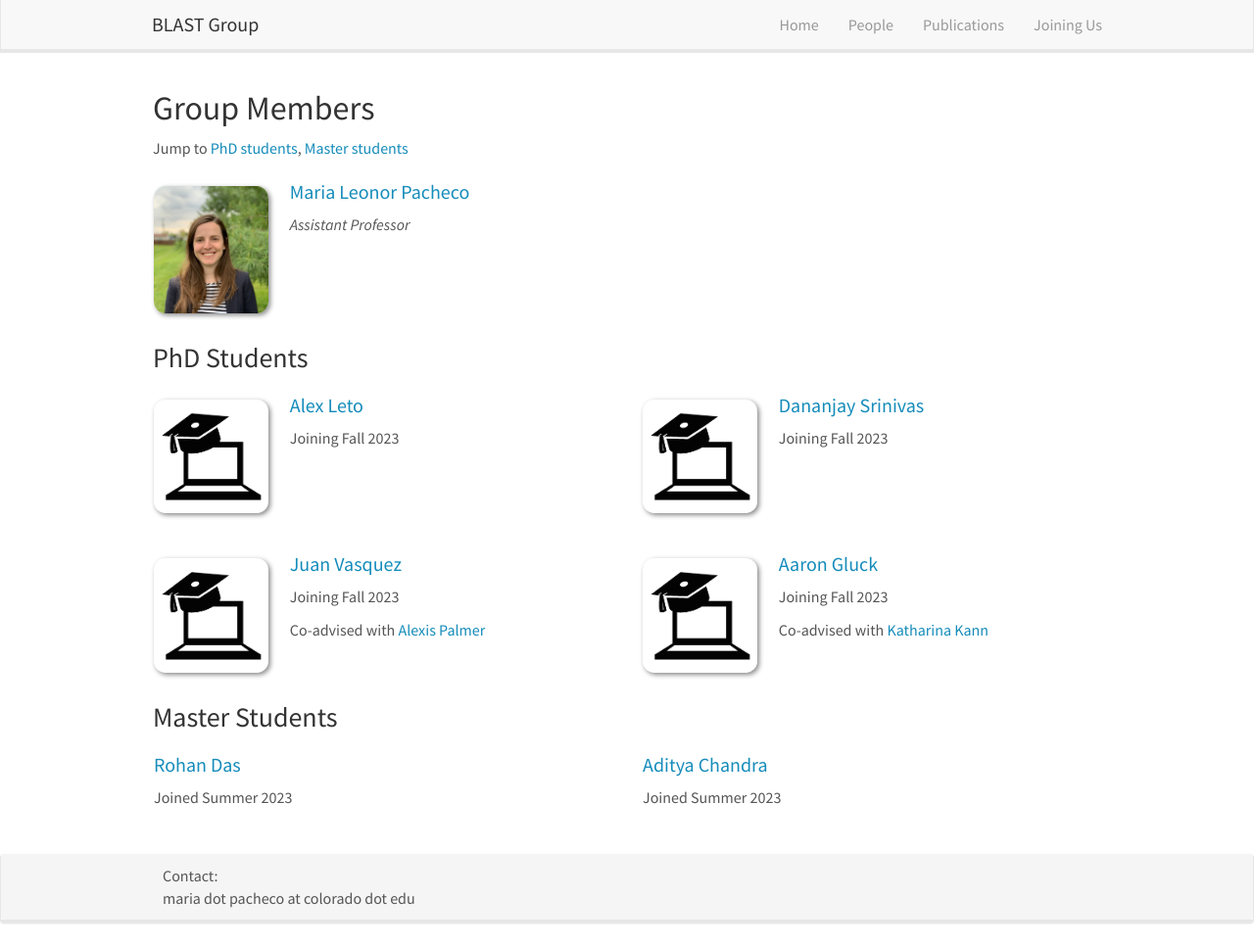
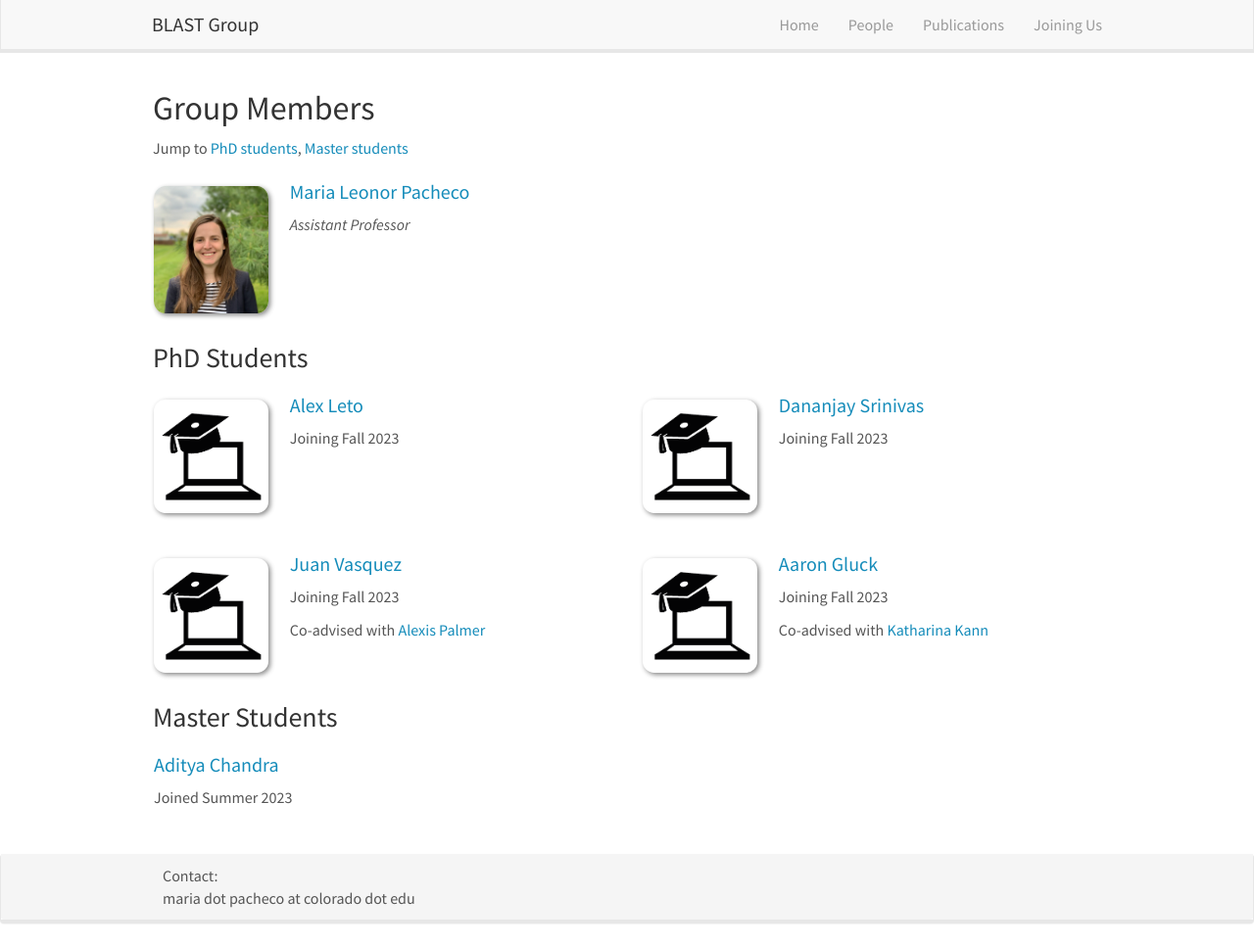
Before and after one commit to blast-cu/blast-cu.github.io, a Jekyll site: the page built from _pages/team.md, in a window 1280 px wide and 965 px high. Shown: the whole window at 98% size. Built offline with Jekyll 4.4.1, drawn with Linux system fonts in a browser that asks for light colours; nearby versions of some CDN libraries.

Commit message:
Update master.yml

```diff
--- a/_data/master.yml
+++ b/_data/master.yml
@@ -8,10 +8,6 @@
 #  education3:
 #  education4:
 
-- name: Rohan Das
-  homepage: https://blast-cu.github.io/team/#masters
-  info: Joined Summer 2023
-
 - name: Aditya Chandra
   homepage: https://blast-cu.github.io/team/#masters
   info: Joined Summer 2023
```
